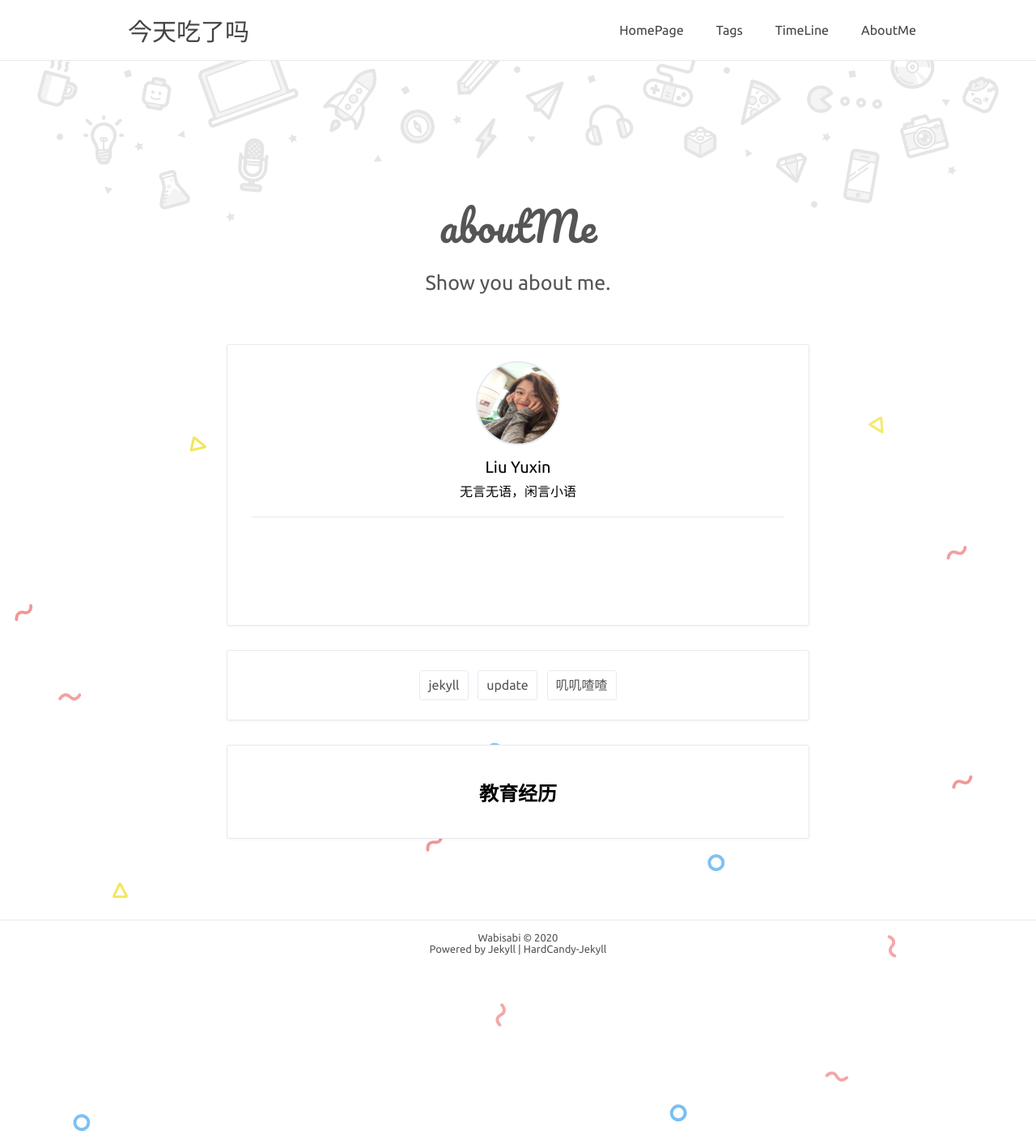
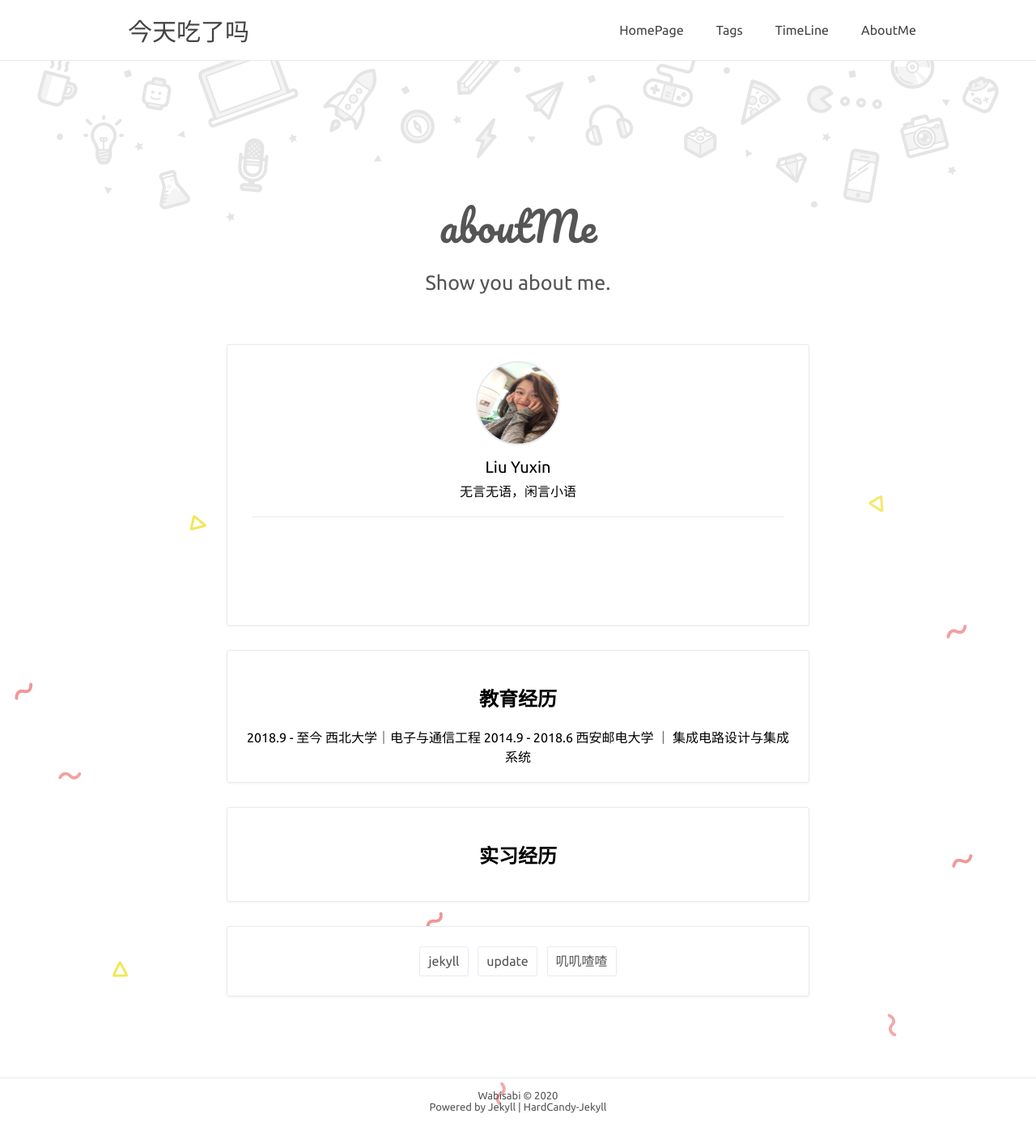
Before and after one commit to Liuyxxx314/Liuyxxx314.github.io, a Jekyll site: the page built from about.html, in a window 1280 px wide. Shown: the whole page at 81% size. Built offline with Jekyll 4.4.1, drawn with Linux system fonts in a browser that asks for light colours.

Commit message:
Update about.html

```diff
--- a/about.html
+++ b/about.html
@@ -30,6 +30,14 @@ description:
           {% endfor%}
         {% endif %}
       </li>
+      <li class="Education">
+        <h2>教育经历</h2>
+        <p1>2018.9 - 至今 西北大学｜电子与通信工程</p1>
+        <p1>2014.9 - 2018.6 西安邮电大学 ｜ 集成电路设计与集成系统</p1>
+      </li>
+      <li class="experience">
+        <h2>实习经历</h2>
+      </li>
       <li class="fadeInUp animated">
       {% if site.tags.size>0 %}
           {% for tag in site.tags %}
@@ -37,9 +45,7 @@ description:
           {% endfor %}
       {% endif %}
       </li>
-      <li class="Education">
-        <h2>教育经历</h2>
-      </li>
+
     </ul>
 </main>
 {% include footer.html %}
```
